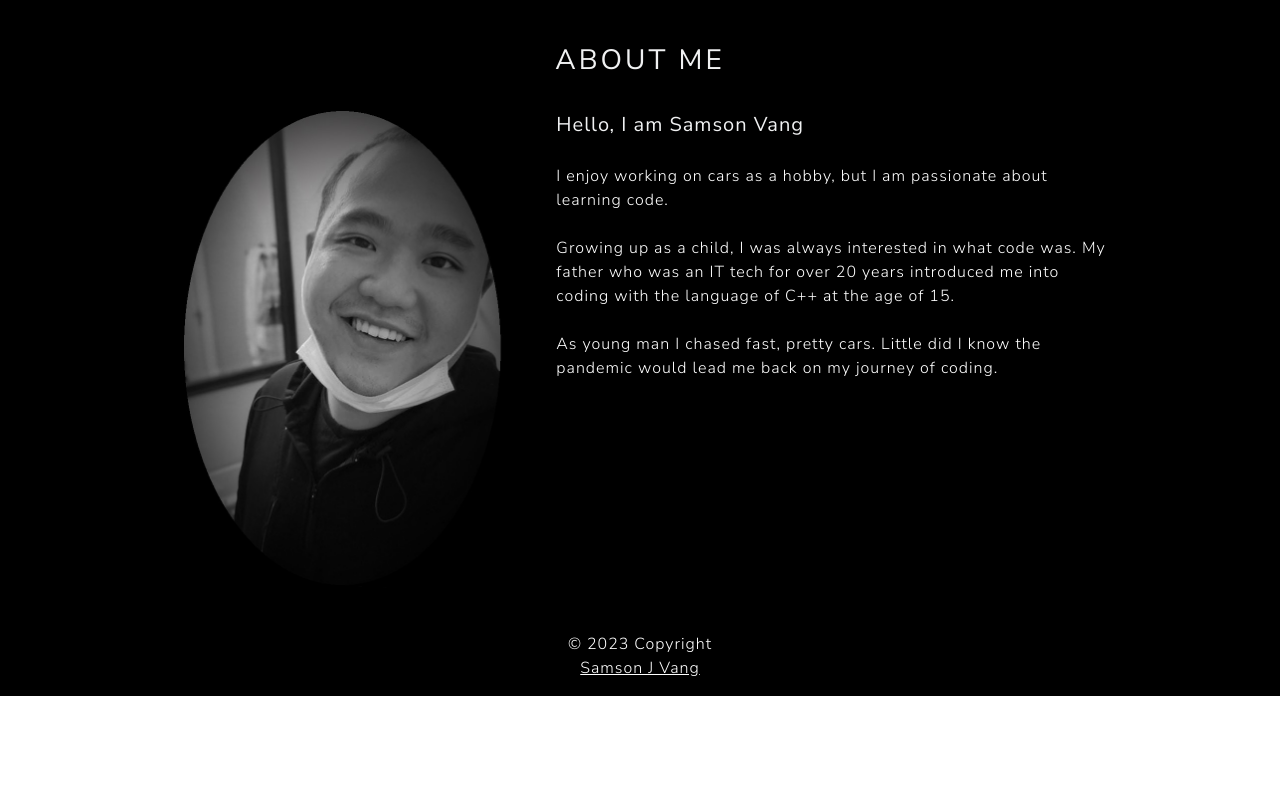
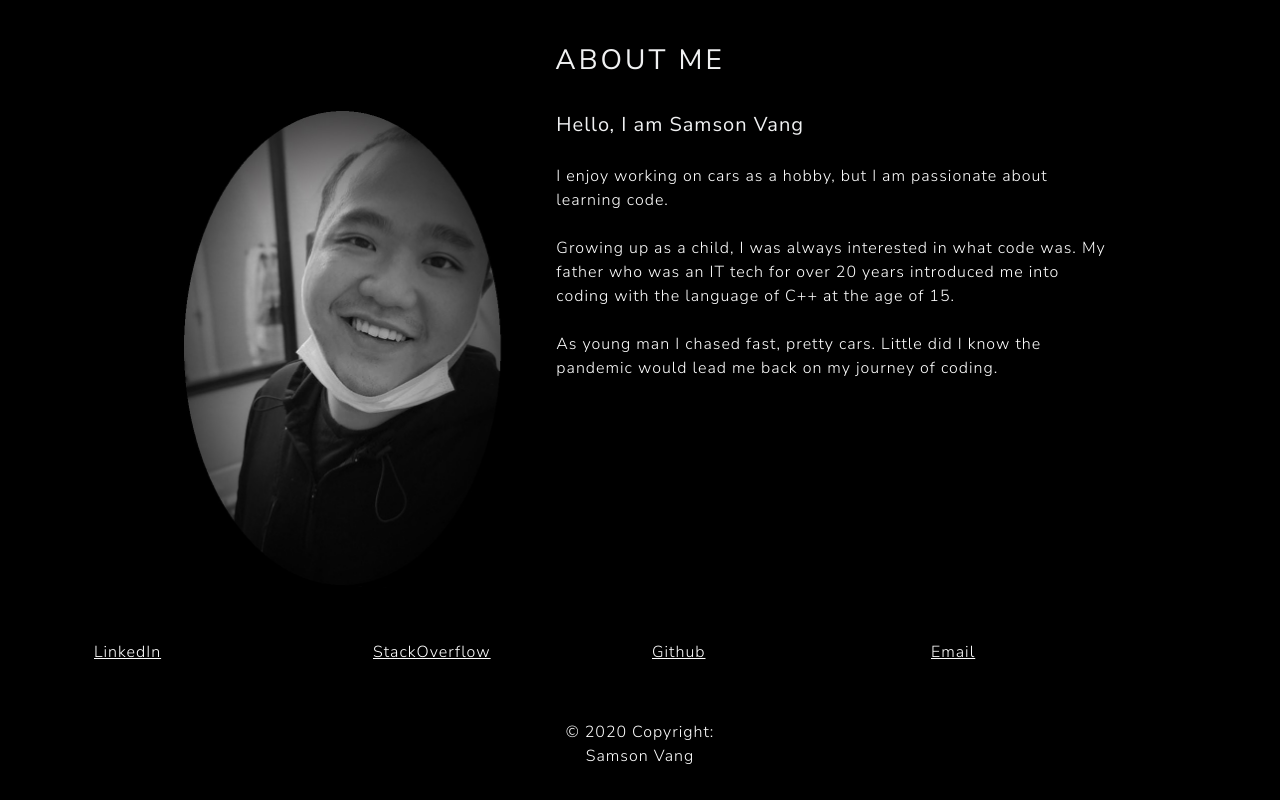
Before and after one commit to SamsonKnightz/React-Portfolio, a React (Create React App) app: page / in a window 1280 px wide. Shown: the part 347-1147 px from the top of the page. Before the commit the page ends 1043 px from the top, so only its background shows below. Built offline with nearby package versions, Linux system fonts and the light colour scheme.

Commit message:
redesigned footer

```diff
--- a/src/components/Footer.js
+++ b/src/components/Footer.js
@@ -1,23 +1,57 @@
 import React from "react"
 import "../../src/styles/Footer.css"
 
+
 const styles = {
     footerStyles: {
-        background: 'black',
-        color: "white",
+      background: 'black',
+      color: "white",
 
     },
-};
+  };
+
 
 function Footer() {
     return (
-        <footer style={styles.footerStyles} class="bg-black text-center text-white">
-            <div class="text-center p-3" >
-                © 2023 Copyright
-                <br></br>
-                <a class="text-white" href="https://mdbootstrap.com/">Samson J Vang</a>
-            </div>
-        </footer>
+<footer class="bg-black text-center text-lg-start" className="footer" style={styles.footerStyles}>
+  <div class="container p-4">
+    <div class="row">
+      <div class="col-lg-3 col-md-6 mb-4 mb-md-0">
+        <ul class="list-unstyled mb-0">
+          <li>
+            <a href="https://www.linkedin.com/in/samson-vang/" class="text-white">LinkedIn</a>
+          </li>
+        </ul>
+      </div>
+      <div class="col-lg-3 col-md-6 mb-4 mb-md-0">
+        <ul class="list-unstyled">
+          <li>
+            <a href="https://stackoverflow.com/users/21252899/samson-vang" class="text-white">StackOverflow</a>
+          </li>
+        </ul>
+      </div>
+      <div class="col-lg-3 col-md-6 mb-4 mb-md-0">
+        <ul class="list-unstyled mb-0">
+          <li>
+            <a href="https://github.com/SamsonKnightz" class="text-white">Github</a>
+          </li>
+        </ul>
+      </div>
+      <div class="col-lg-3 col-md-6 mb-4 mb-md-0">
+        <ul class="list-unstyled">
+          <li>
+            <a href="mailto:samson.vang@live.com" class="text-white">Email</a>
+          </li>
+        </ul>
+      </div>
+    </div>
+  </div>
+  <div class="text-center p-3 text-white">
+    © 2020 Copyright:
+    <p class="text-white">Samson Vang</p>
+  </div>
+
+</footer>
     );
 }
 
```
